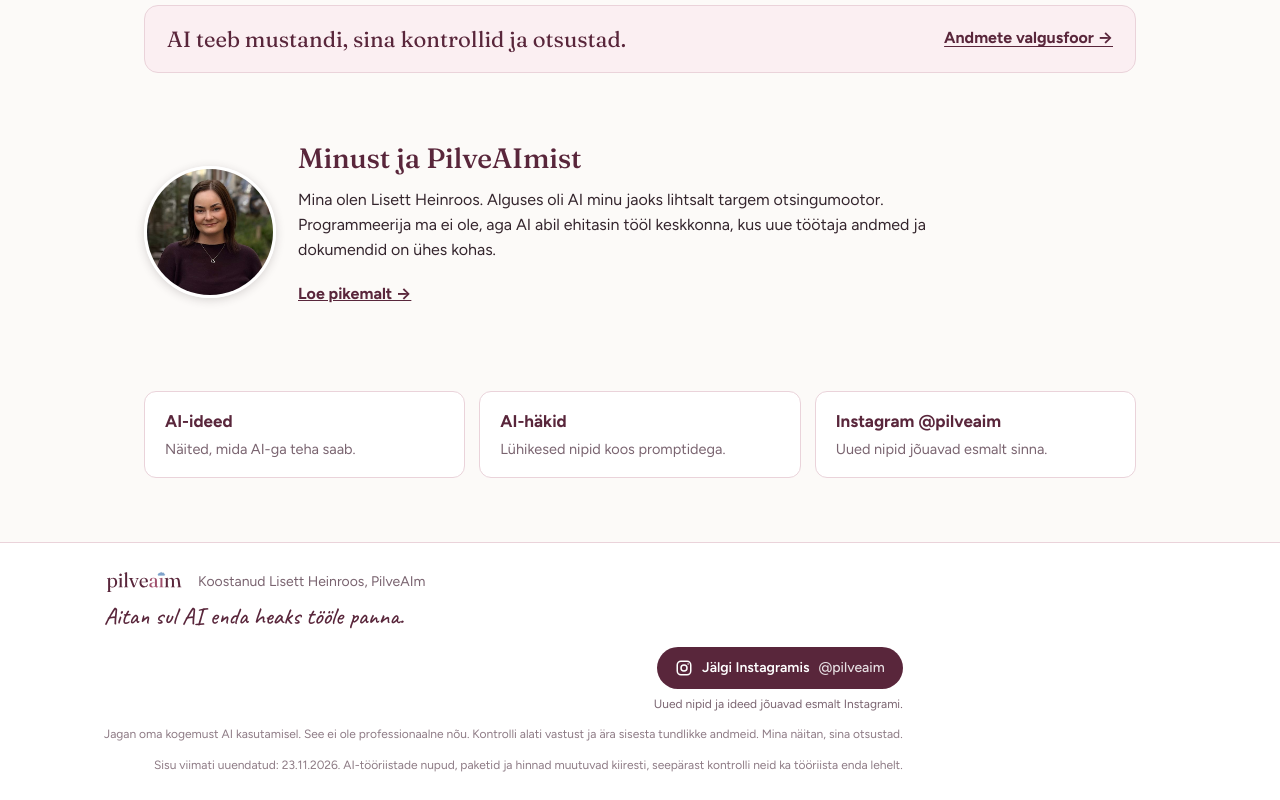
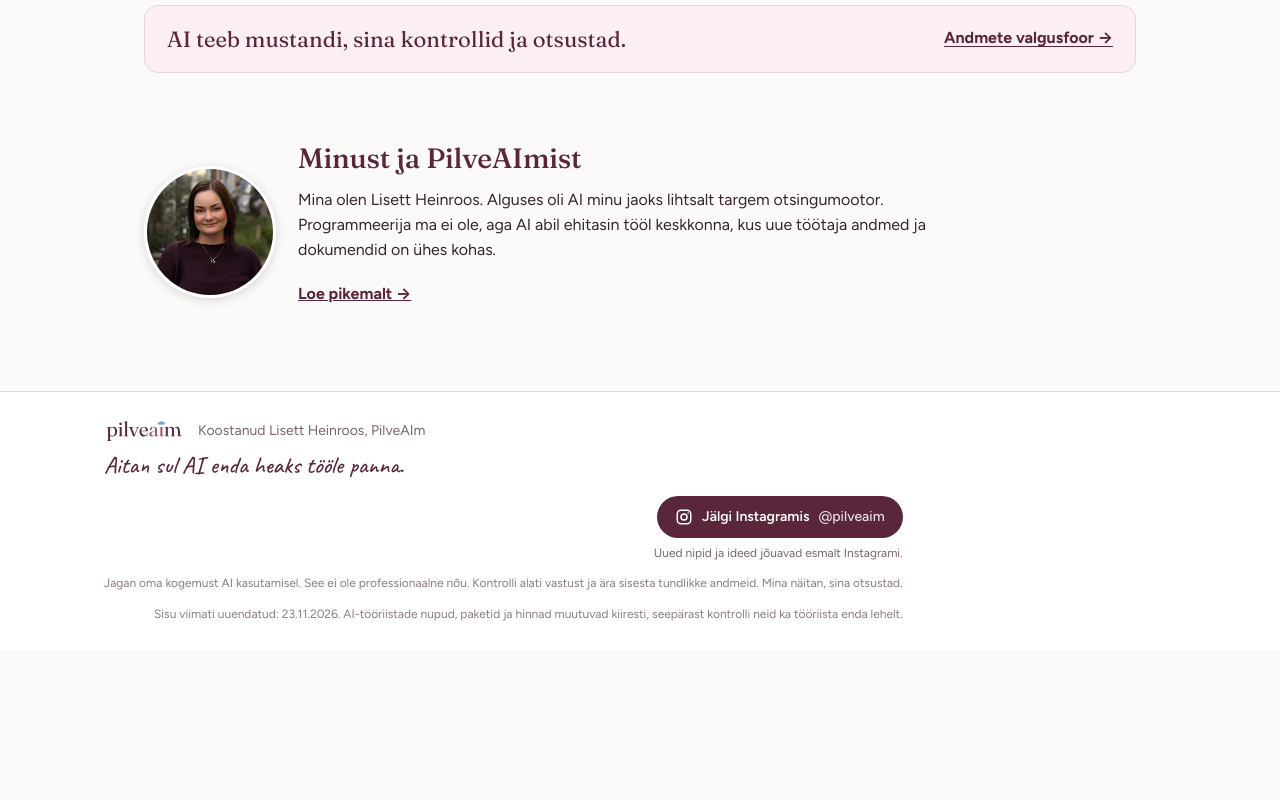
Before and after one commit to lisettheinroos/AI-teejuht, a plain HTML site: page index.html in a window 1280 px wide. Shown: the part 773-1573 px from the top of the page. After the commit the page ends 1423 px from the top, so only its background shows below. Drawn offline with Linux system fonts and the light colour scheme.

Commit message:
Add files via upload

```diff
--- a/index.html
+++ b/index.html
@@ -56,12 +56,6 @@ if(M[h]&&M[h].charAt(0)!=='#')location.replace(M[h]);})();
       <p><a class="cta-line" href="minust/">Loe pikemalt →</a></p>
     </div>
   </section>
-
-  <section class="hm-links" aria-label="Veel PilveAImis">
-    <a href="edulood.html"><b>AI-ideed</b><span>Näited, mida AI-ga teha saab.</span></a>
-    <a href="hakid.html"><b>AI-häkid</b><span>Lühikesed nipid koos promptidega.</span></a>
-    <a href="https://www.instagram.com/pilveaim/" target="_blank" rel="noopener"><b>Instagram @pilveaim</b><span>Uued nipid jõuavad esmalt sinna.</span></a>
-  </section>
 </main>
 <footer class="pa-footer">
   <div class="pa-fwrap">
```
